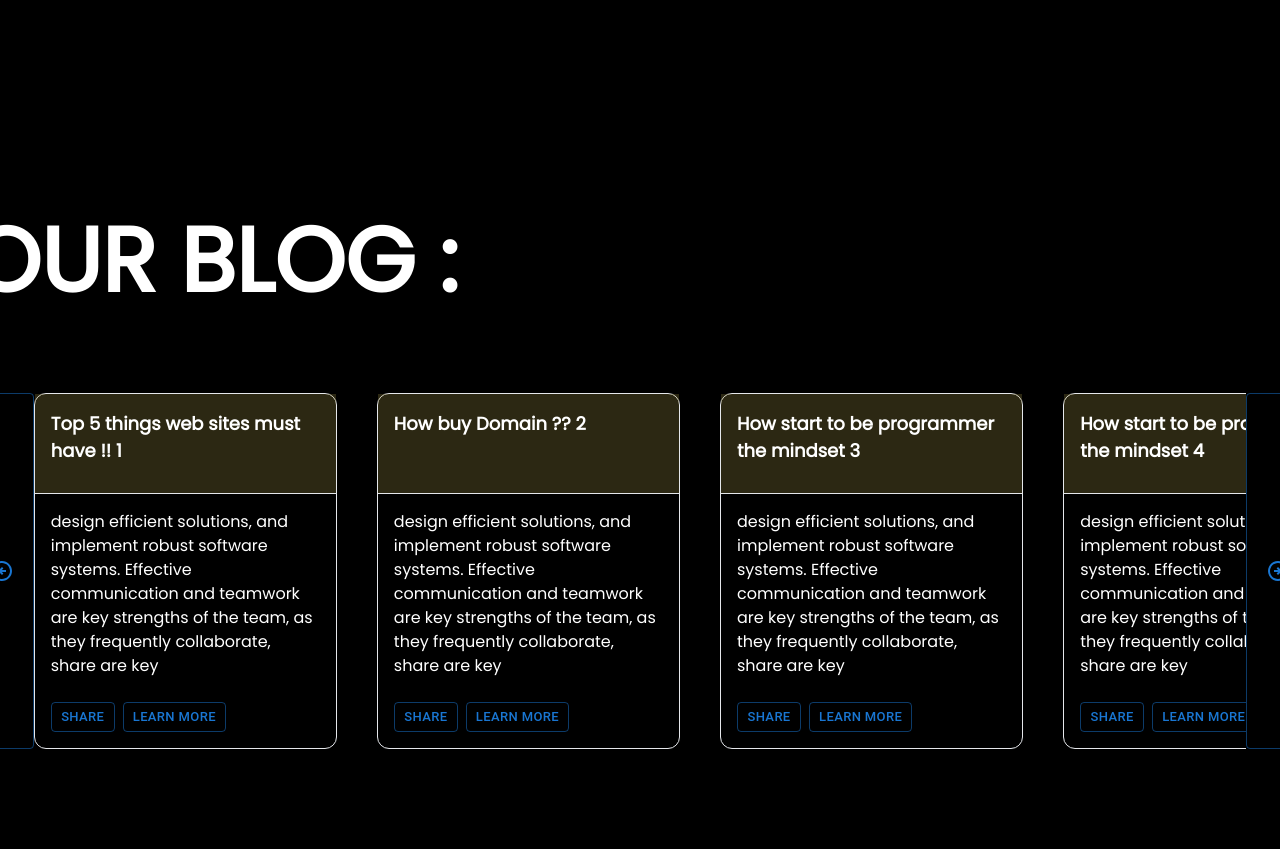
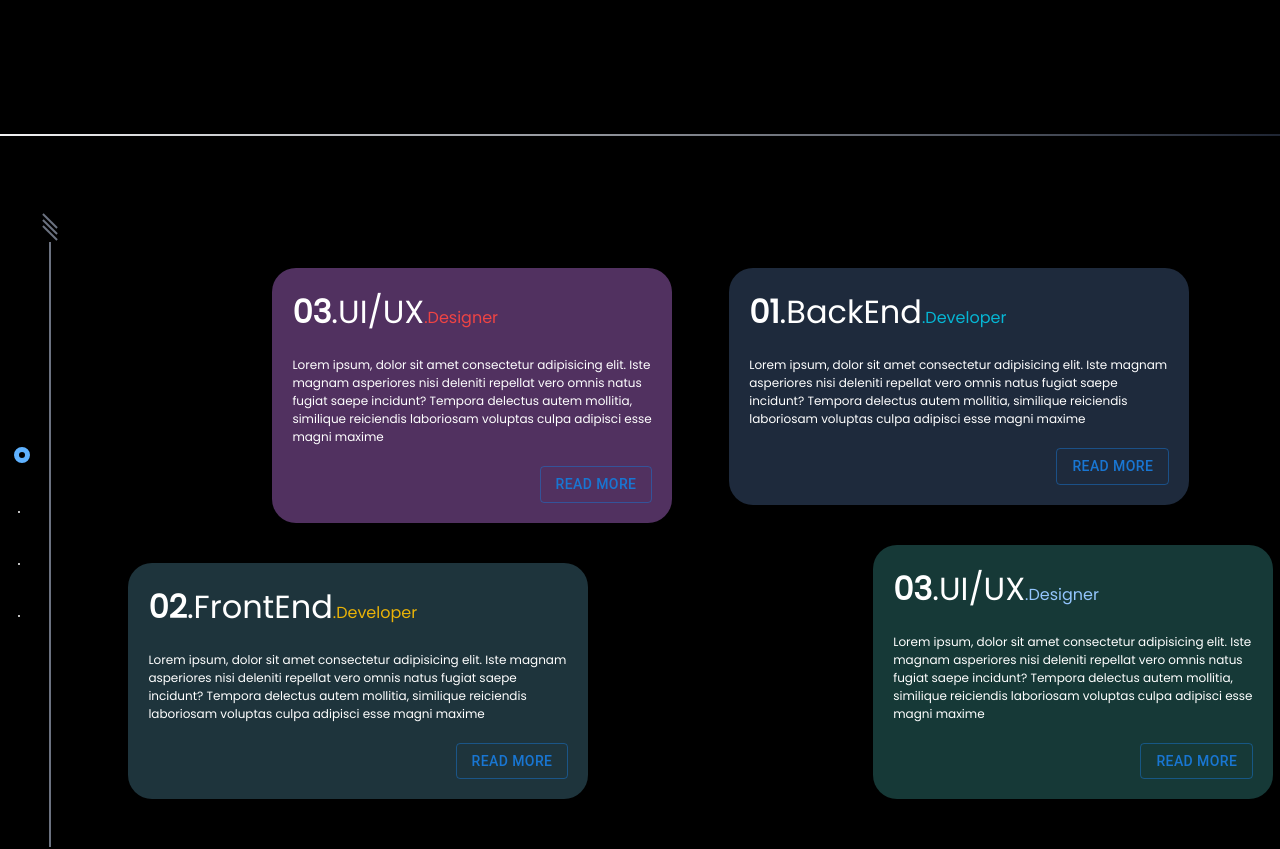
Before and after one commit to Shayangstp/highCodeWebsite, a Next.js app: page / in a window 1280 px wide. Shown: the part 2680-3529 px from the top of the page. Built offline with nearby package versions, Linux system fonts and the light colour scheme.

Commit message:
sec4 done

```diff
--- a/app/components/BlogSection.jsx
+++ b/app/components/BlogSection.jsx
@@ -28,67 +28,50 @@ const blogData = [
   {
     id: 1,
     title: "Top 5 things web sites must have !! 1",
-    titleColor: "87A548",
+    titleColor: "#4c695b",
     content:
       "design efficient solutions, and implement robust software systems. Effective communication and teamwork are key strengths of the team, as they frequently collaborate, share are key",
   },
   {
     id: 2,
     title: "How buy Domain ?? 2",
-    titleColor: "3B464B",
+    titleColor: "#4c5a69",
     content:
       "design efficient solutions, and implement robust software systems. Effective communication and teamwork are key strengths of the team, as they frequently collaborate, share are key",
   },
   {
     id: 3,
     title: "How start to be programmer the mindset 3",
-    titleColor: "3B464B",
+    titleColor: "#694c69",
     content:
       "design efficient solutions, and implement robust software systems. Effective communication and teamwork are key strengths of the team, as they frequently collaborate, share are key",
   },
   {
     id: 4,
     title: "How start to be programmer the mindset 4",
-    titleColor: "3B464B",
+    titleColor: "#68694c",
     content:
       "design efficient solutions, and implement robust software systems. Effective communication and teamwork are key strengths of the team, as they frequently collaborate, share are key",
   },
   {
     id: 5,
     title: "How start to be programmer the mindset 5",
-    titleColor: "3B464B",
+    titleColor: "#694c4c",
     content:
       "design efficient solutions, and implement robust software systems. Effective communication and teamwork are key strengths of the team, as they frequently collaborate, share are key",
   },
   {
     id: 6,
     title: "How start to be programmer the mindset 6",
-    titleColor: "3B464B",
+    titleColor: "#574c69",
     content:
       "design efficient solutions, and implement robust software systems. Effective communication and teamwork are key strengths of the team, as they frequently collaborate, share are key",
   },
 ];
 
 const BlogSection = () => {
-  const [startIndex, setStartIndex] = useState(0);
   const [items, setItems] = useState(blogData);
-  const [selected, setSelected] = useState([]);
-  const [position, setPosition] = useState(0);
   const swiperRef = useRef(null);
-  const swiper = useSwiper();
-
-  const isItemSelected = (id) => !!selected.find((el) => el === id);
-  const handleClick =
-    (id) =>
-    ({ getItemById, scrollToItem }) => {
-      const itemSelected = isItemSelected(id);
-
-      setSelected((currentSelected) =>
-        itemSelected
-          ? currentSelected.filter((el) => el !== id)
-          : currentSelected.concat(id)
-      );
-    };
 
   const slideNext = () => {
     if (swiperRef.current && swiperRef.current.swiper) {
@@ -102,26 +85,8 @@ const BlogSection = () => {
     }
   };
 
-  // const goNext = () => {
-  //   setStartIndex((prevIndex) =>
-  //     prevIndex === 0 ? blogData.length - 1 : prevIndex - 1
-  //   );
-  // };
-
-  // const goPrevious = () => {
-  //   setStartIndex((prevIndex) => (prevIndex + 1) % blogData.length);
-  // };
-
-  const visibleBlogs = [
-    blogData[startIndex],
-    blogData[(startIndex + 1) % blogData.length],
-    blogData[(startIndex + 2) % blogData.length],
-  ];
-
-  // const visibleBlogs = blogData.slice(startIndex, startIndex + 3);
-
   return (
-    <section className=" bg-black bg-opacity-20  p-5 mt-32">
+    <section className=" bg-black bg-opacity-20 p-5 mt-32">
       <main className="p-10 h-[100%]  rounded-md">
         <h1 className="text-white font-extrabold text-[90px] mb-16">
           OUR BLOG :
@@ -144,8 +109,6 @@ const BlogSection = () => {
             <Swiper
               spaceBetween={40}
               slidesPerView="auto"
-              onSlideChange={() => console.log("slide change")}
-              onSwiper={(swiper) => console.log(swiper)}
               // navigation={true}
               className="swiper-container"
               modules={[Pagination, Navigation]}
@@ -160,18 +123,21 @@ const BlogSection = () => {
               // }}
             >
               {items.map((item, index) => {
+                console.log(item.titleColor);
                 return (
-                  // <div>
                   <SwiperSlide
                     key={index}
                     virtualIndex={index}
-                    className="m-0 p-0 max-w-[25%]"
+                    className="m-0 p-0 max-w-[31%]"
                   >
-                    <div className="border rounded-xl max-w-[100p%]">
+                    <div className="border rounded-xl max-w-[100%]">
                       <div
-                        className={`p-4 border-b bg-[#a5974844] h-[100px] slider-item ${
+                        className={`p-4 rounded-t-xl border-b h-[100px] slider-item ${
                           index === 1 ? "active" : ""
                         }`}
+                        style={{
+                          backgroundColor: `${item.titleColor}80`,
+                        }}
                       >
                         <div className="font-bold text-[18px] text-white">
                           {item.title}
@@ -198,7 +164,6 @@ const BlogSection = () => {
                       </CardActions>
                     </div>
                   </SwiperSlide>
-                  // </div>
                 );
               })}
             </Swiper>
--- a/app/components/Skills.jsx
+++ b/app/components/Skills.jsx
@@ -1,9 +1,181 @@
-import React from "react";
+"use client";
+import React, { useState } from "react";
+import { FontAwesomeIcon } from "@fortawesome/react-fontawesome";
+import {
+  faArrowDown,
+  faCircleDot,
+  faCircle,
+  faCircleRight,
+  faChevronDown,
+} from "@fortawesome/free-solid-svg-icons";
+import { Button } from "@mui/material";
+
+const page = ["home", "sec1", "sec2", "sec4"];
+
+//663e79 63adc5 638ac5 4bbdb6
 
 const Skills = () => {
-  return <div>
+  const [activePage, setActivePage] = useState("home");
+  return (
+    <section className="bg-gray-900 bg-opacity-30 h-[100vh] mt-32">
+      <div className=" w-[99%] h-[100%] rounded-md bg-gradient-to-r from-white to-gray-900 p-0.5 ms-2">
+        <main className="grid grid-cols-8 bg-black rounded-md h-full">
+          <div id="border">
+            <div className="flex justify-center  items-center col-span-1 ms-16 h-[100%]">
+              <div className="text-white flex flex-col gap-7">
+                {page.map((item, index) => (
+                  <div key={index}>
+                    {activePage === item ? (
+                      <FontAwesomeIcon
+                        icon={faCircleDot}
+                        className="text-[#5fb2ff]"
+                      />
+                    ) : (
+                      <FontAwesomeIcon
+                        icon={faCircle}
+                        className="text-[2px] ms-1"
+                      />
+                    )}
+                  </div>
+                ))}
+              </div>
 
-  </div>;
+              <div className="text-red-600 flex flex-col items-center justify-center p-5 h-[100%] w-[10%]">
+                <div className="flex flex-col ">
+                  <div className="border border-gray-500 w-[20px] rotate-45"></div>
+                  <div className="border border-gray-500 w-[20px] rotate-45 mt-1"></div>
+                  <div className="border border-gray-500 w-[20px] rotate-45 mt-1"></div>
+                </div>
+                <div className="border border-gray-500 w-0 h-[80%] mt-2"></div>
+              </div>
+            </div>
+          </div>
+          <div className="col-span-7 flex justify-around items-center">
+            <div id="first" className="flex flex-col gap-10">
+              <div
+                id="techlead"
+                className="max-w-[400px] p-5 bg-[#663e79] bg-opacity-80 rounded-3xl ms-36"
+              >
+                <header>
+                  <div className="text-white">
+                    <span className="text-[32px] font-bold">03</span>
+                    <span className="text-[32px]">.UI/UX</span>
+                    <span className="text-red-500">.Designer</span>
+                  </div>
+                </header>
+                <main className="mt-5">
+                  <p className="text-white text-[12px]">
+                    Lorem ipsum, dolor sit amet consectetur adipisicing elit.
+                    Iste magnam asperiores nisi deleniti repellat vero omnis
+                    natus fugiat saepe incidunt? Tempora delectus autem
+                    mollitia, similique reiciendis laboriosam voluptas culpa
+                    adipisci esse magni maxime
+                  </p>
+                </main>
+                <footer className="flex justify-end mt-5">
+                  <Button
+                    variant="outlined"
+                    className="border border-white hover:border-white rounded-xl py-2 px-5 text-[10px] text-white bg-white bg-opacity-20"
+                  >
+                    Read more
+                  </Button>
+                </footer>
+              </div>
+              <div
+                id="frontEnd"
+                className="max-w-[460px] p-5 bg-[#63adc5] bg-opacity-30 rounded-3xl"
+              >
+                <header>
+                  <div className="text-white">
+                    <span className="text-[32px] font-bold">02</span>
+                    <span className="text-[32px]">.FrontEnd</span>
+                    <span className="text-yellow-500">.Developer</span>
+                  </div>
+                </header>
+                <main className="mt-5">
+                  <p className="text-white text-[12px]">
+                    Lorem ipsum, dolor sit amet consectetur adipisicing elit.
+                    Iste magnam asperiores nisi deleniti repellat vero omnis
+                    natus fugiat saepe incidunt? Tempora delectus autem
+                    mollitia, similique reiciendis laboriosam voluptas culpa
+                    adipisci esse magni maxime
+                  </p>
+                </main>
+                <footer className="flex justify-end mt-5">
+                  <Button
+                    variant="outlined"
+                    className="border border-white hover:border-white rounded-xl py-2 px-5 text-[10px] text-white bg-white bg-opacity-20"
+                  >
+                    Read more
+                  </Button>
+                </footer>
+              </div>
+            </div>
+            <div id="second" className="flex flex-col gap-10">
+              <div
+                id="backend"
+                className="max-w-[460px] p-5 bg-[#638ac5] bg-opacity-30 rounded-3xl me-36"
+              >
+                <header>
+                  <div className="text-white">
+                    <span className="text-[32px] font-bold">01</span>
+                    <span className="text-[32px]">.BackEnd</span>
+                    <span className="text-cyan-500">.Developer</span>
+                  </div>
+                </header>
+                <main className="mt-5">
+                  <p className="text-white text-[12px]">
+                    Lorem ipsum, dolor sit amet consectetur adipisicing elit.
+                    Iste magnam asperiores nisi deleniti repellat vero omnis
+                    natus fugiat saepe incidunt? Tempora delectus autem
+                    mollitia, similique reiciendis laboriosam voluptas culpa
+                    adipisci esse magni maxime
+                  </p>
+                </main>
+                <footer className="flex justify-end mt-5">
+                  <Button
+                    variant="outlined"
+                    className="border border-white hover:border-white rounded-xl py-2 px-5 text-[10px] text-white bg-white bg-opacity-20"
+                  >
+                    Read more
+                  </Button>
+                </footer>
+              </div>
+              <div
+                id="uiUx"
+                className="max-w-[400px] p-5 bg-[#4bbdb6] bg-opacity-30 rounded-3xl ms-36"
+              >
+                <header>
+                  <div className="text-white">
+                    <span className="text-[32px] font-bold">03</span>
+                    <span className="text-[32px]">.UI/UX</span>
+                    <span className="text-blue-300">.Designer</span>
+                  </div>
+                </header>
+                <main className="mt-5">
+                  <p className="text-white text-[12px]">
+                    Lorem ipsum, dolor sit amet consectetur adipisicing elit.
+                    Iste magnam asperiores nisi deleniti repellat vero omnis
+                    natus fugiat saepe incidunt? Tempora delectus autem
+                    mollitia, similique reiciendis laboriosam voluptas culpa
+                    adipisci esse magni maxime
+                  </p>
+                </main>
+                <footer className="flex justify-end mt-5">
+                  <Button
+                    variant="outlined"
+                    className="border border-white hover:border-white rounded-xl py-2 px-5 text-[10px] text-white bg-white bg-opacity-20"
+                  >
+                    Read more
+                  </Button>
+                </footer>
+              </div>
+            </div>
+          </div>
+        </main>
+      </div>
+    </section>
+  );
 };
 
 export default Skills;
--- a/app/page.jsx
+++ b/app/page.jsx
@@ -6,6 +6,7 @@ import OurServices from "./components/OurServices";
 import AboutUs from "./components/AboutUs";
 import BlogSection from "./components/BlogSection";
 import Footer from "./components/Footer";
+import Skills from "./components/Skills";
 
 const Home = () => {
   return (
@@ -15,6 +16,7 @@ const Home = () => {
         <Hero />
         <OurServices />
         <AboutUs />
+        <Skills />
         <BlogSection />
         <Footer />
       </div>
```
